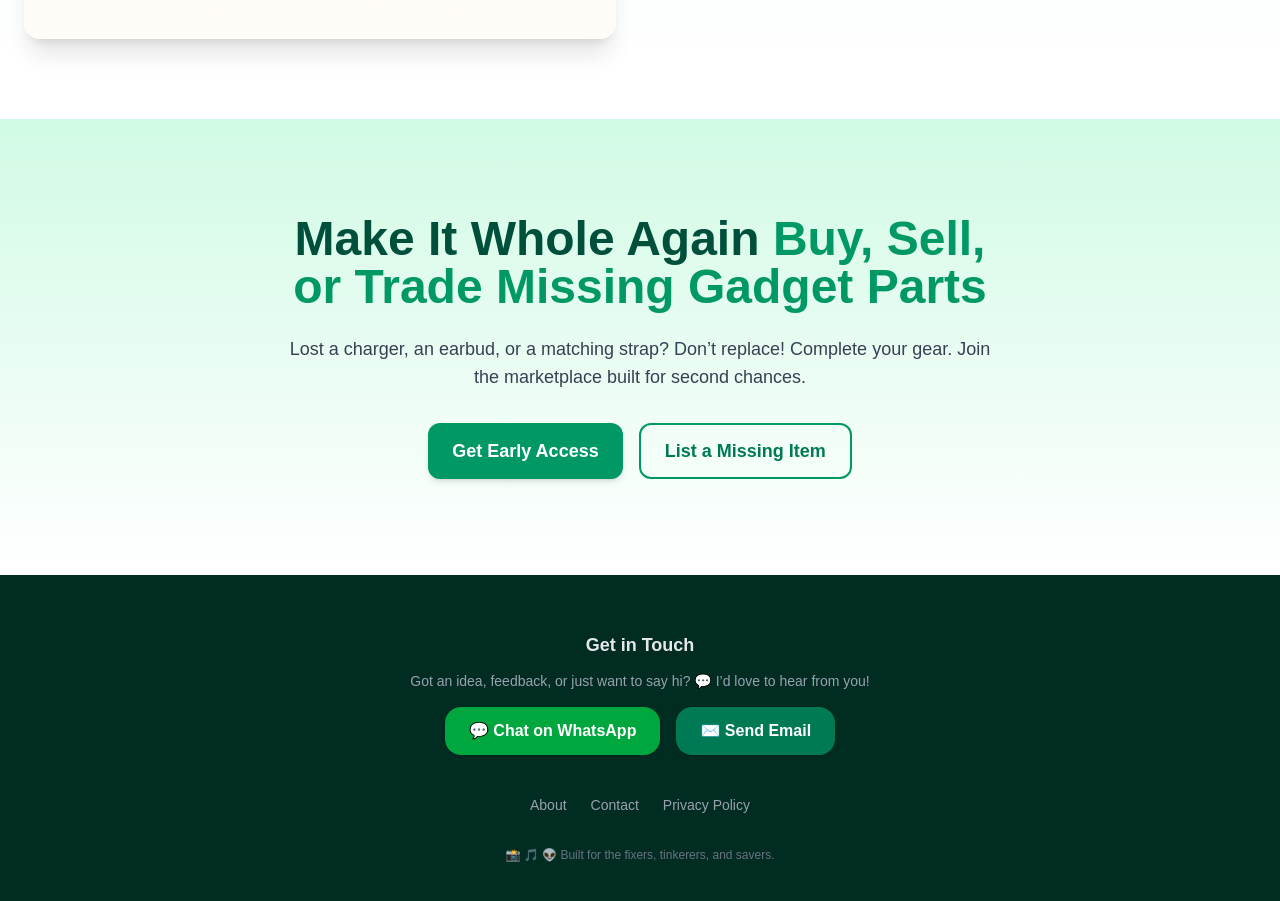
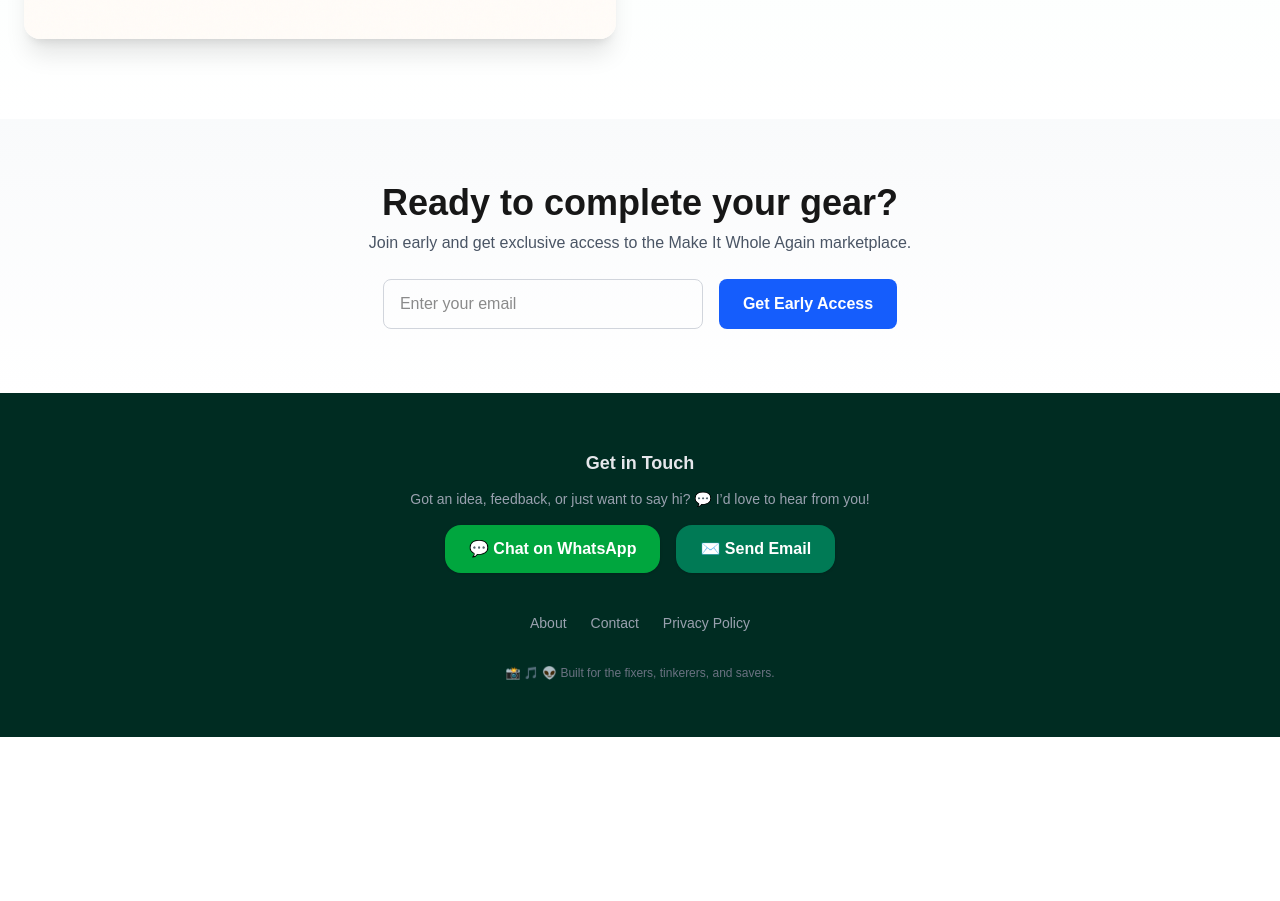
Before and after one commit to gathungugabriel/makeitwholeMVP, a Next.js app: page / in a window 1280 px wide. Shown: the part 2341-3242 px from the top of the page. After the commit the page ends 3078 px from the top, so only its background shows below. Built offline with nearby package versions, Linux system fonts and the light colour scheme.

Commit message:
humanized

```diff
--- a/app/page.jsx
+++ b/app/page.jsx
@@ -11,7 +11,7 @@ export default function LandingPage() {
       <HowItWorks />
       <WhyItMatters />
       <SustainabilitySection />
-      <HeroSection />
+      <CallToAction />
     </div>
   );
 }
```
